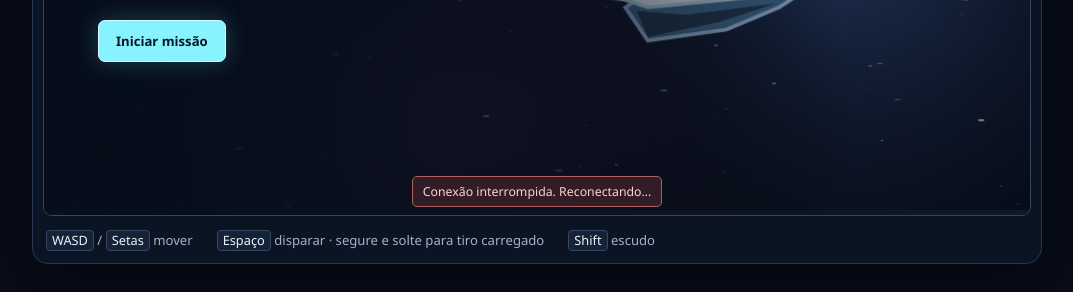
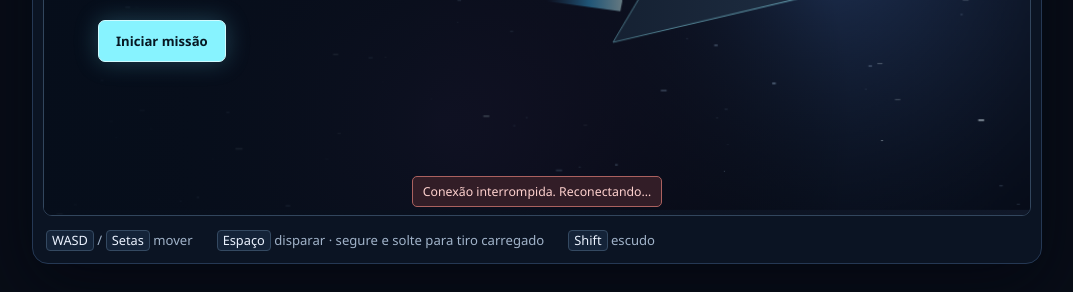
Before and after one commit to Matthaus05/rtype-sistemas-operacionais, a plain HTML site: page web/index.html in a window 1280 px wide. Shown: the part 543-835 px from the top of the page, without its empty margins (103-1176 px from the left). Drawn offline with Linux system fonts and the light colour scheme; no server answers.

Commit message:
Atualiza naves e documenta o jogo no README

```diff
--- a/web/index.html
+++ b/web/index.html
@@ -632,6 +632,16 @@
     pollState();
 
     const {width, height} = canvas;
+    const shipAtlas = new Image();
+    shipAtlas.src = "/assets/ships.png";
+    // Source rectangles enclose each ship with a few pixels for its rim lighting.
+    const shipSprites = {
+      player: [78, 114, 603, 284],
+      scout: [869, 54, 474, 375],
+      gunner: [64, 600, 596, 377],
+      boss: [756, 505, 650, 544]
+    };
+
     let seed = 27123;
     function random() {
       seed = (1664525 * seed + 1013904223) >>> 0;
@@ -744,31 +754,51 @@
       ctx.globalAlpha = 1;
     }
 
+    function drawHull(kind, w, h) {
+      const [sx, sy, sw, sh] = shipSprites[kind];
+      const scale = Math.min(w / sw, h / sh);
+      const dw = sw * scale;
+      const dh = sh * scale;
+      if (shipAtlas.naturalWidth) {
+        ctx.drawImage(shipAtlas, sx, sy, sw, sh, -dw / 2, -dh / 2, dw, dh);
+      } else {
+        const direction = kind === "player" ? 1 : -1;
+        const tip = dw / 2 * direction;
+        const edge = kind === "player" ? "#94eaff" : "#ff9a81";
+        polygon([[tip, 0], [-tip, -dh / 2], [-tip * .72, 0], [-tip, dh / 2]], "#273a52", edge);
+      }
+    }
+
     function drawPlayer(player, now) {
       ctx.save();
       ctx.translate(player.x, player.y);
-      ctx.scale(player.w / 52, player.h / 32);
       if (player.invulnerable) ctx.globalAlpha = .65;
-      const flame = 12 + 8 * (Math.sin(now * .043) + 1);
-      const jet = ctx.createLinearGradient(-27 - flame, 0, -17, 0);
-      jet.addColorStop(0, "#4ecfff00");
-      jet.addColorStop(.55, "#54cfff");
-      jet.addColorStop(1, "#e8ffff");
-      polygon([[-27 - flame, 0], [-19, -5], [-15, 0], [-19, 5]], jet);
-      polygon([[-23, -6], [-17, -15], [4, -12], [18, -6], [27, 0], [18, 6],
-        [4, 12], [-17, 15], [-23, 6], [-14, 0]], "#416c8c", "#9ebce1");
-      polygon([[-16, -10], [-10, -6], [17, -4], [27, 0], [13, 3], [-17, 6],
-        [-23, 4], [-23, -4]], "#edf9ff", "#bad7e7");
-      polygon([[-17, 14], [2, 10], [17, 5], [-7, 8], [-20, 7]], "#24374e");
-      polygon([[3, -6], [13, -4], [18, 0], [9, 1], [1, -1]], "#35b7da");
-      ctx.fillStyle = "#bdfcff";
-      ctx.fillRect(-14, -1, 12, 2);
+      const nozzle = -.47 * player.w;
+      const plumeWidth = .042 * player.w;
+      const nozzleOffset = .065 * player.w;
+      for (const y of [-nozzleOffset, nozzleOffset]) {
+        const flame = player.w * (.27 + Math.sin(now * .041 + y) * .1);
+        const jet = ctx.createLinearGradient(nozzle - flame, 0, nozzle, 0);
+        jet.addColorStop(0, "#54acf500");
+        jet.addColorStop(.58, "#43bfff");
+        jet.addColorStop(1, "#d1faff");
+        polygon([
+          [nozzle - flame, y],
+          [nozzle, y - plumeWidth],
+          [nozzle + 2, y],
+          [nozzle, y + plumeWidth]
+        ], jet);
+      }
+      drawHull("player", player.w, player.h);
 
       if (player.charge > .05) {
-        glow(29, 0, "#8cd4ff", 8 + player.charge * 13);
-        ellipse(30, 0, 1 + player.charge * 4, 1 + player.charge * 4, "#fff");
+        const tip = player.w / 2 + 3;
+        const spark = 1 + player.charge * 4;
+        glow(tip, 0, "#8cd4ff", 8 + player.charge * 13);
+        ellipse(tip, 0, spark, spark, "#fff");
       }
       if (player.shield) {
+        ctx.globalAlpha = 1;
         ellipse(0, 0, 35, 26, "#91d7ff22");
         ctx.strokeStyle = "#a8deff";
         ctx.lineWidth = 1.7;
@@ -784,34 +814,15 @@
     function drawEnemy(enemy, now) {
       ctx.save();
       ctx.translate(enemy.x, enemy.y);
-      ctx.scale(enemy.w / 52, enemy.h / 32);
+      ctx.globalAlpha = .42 + Math.sin(now * .02 + enemy.y) * .19;
       if (enemy.kind === "boss") {
-        polygon([[-26, -7], [-17, -11], [-21, -15], [-8, -16], [7, -12], [21, -15],
-          [26, -8], [20, 0], [26, 8], [21, 15], [7, 12], [-8, 16], [-21, 15],
-          [-17, 11], [-26, 7], [-20, 0]], "#3e203d", "#f4869c");
-        polygon([[-23, -5], [-11, -10], [5, -6], [18, -9], [20, -3], [12, 0], [20, 3],
-          [18, 9], [5, 6], [-11, 10], [-23, 5], [-12, 0]], "#a24a68", "#fa9aab");
-        polygon([[-17, 0], [-9, -4], [4, -4], [11, 0], [4, 4], [-9, 4]], "#160e24");
-        glow(-5, 0, "#ff7694", 8);
-        ellipse(-5, 0, 4, 2, "#ffe9dc");
-        ctx.fillStyle = "#ffc481";
-        ctx.fillRect(16, -8, 5, 1.2);
-        ctx.fillRect(16, 7, 5, 1.2);
-      } else if (enemy.kind === "gunner") {
-        polygon([[-26, 0], [-16, -5], [-16, -13], [2, -15], [24, -11], [19, 0],
-          [24, 11], [2, 15], [-16, 13], [-16, 5]], "#583025", "#f0a06d");
-        polygon([[-16, -4], [-5, -7], [15, -4], [20, 0], [15, 4], [-5, 7],
-          [-16, 4], [-8, 0]], "#a65e42", "#ffa876");
-        ellipse(-7, 0, 4, 2, "#fff3b4");
+        glow(enemy.w * .47, -enemy.h * .16, "#ff6797", enemy.w * .17);
+        glow(enemy.w * .47, enemy.h * .16, "#ff6797", enemy.w * .17);
       } else {
-        polygon([[-26, 0], [-15, -7], [-4, -6], [12, -16], [23, -10], [20, 0],
-          [23, 10], [12, 16], [-4, 6], [-15, 7]], "#613742", "#e9868b");
-        polygon([[-23, 0], [-14, -4], [5, -5], [16, 0], [5, 5], [-14, 4]], "#d45c59");
-        ellipse(-8, 0, 4, 2, "#ffe4ac");
+        glow(enemy.w * .4, 0, "#ff9067", enemy.w * .22);
       }
-      ctx.globalAlpha = .72 + Math.sin(now * .022 + enemy.y) * .22;
-      ellipse(21, 0, 8, 3.2, "#ffad6d");
-      ellipse(20, 0, 3.5, 1.4, "#fff2cb");
+      ctx.globalAlpha = 1;
+      drawHull(enemy.kind, enemy.w, enemy.h);
       ctx.restore();
     }
 
@@ -848,9 +859,9 @@
 
       if (ready) {
         const drift = Math.sin(now * .0015) * 10;
-        drawPlayer({x: 650, y: 307 + drift, w: 190, h: 115}, now);
-        drawEnemy({x: 864, y: 126, w: 33, h: 22, kind: "scout"}, now);
-        drawEnemy({x: 901, y: 174, w: 42, h: 29, kind: "gunner"}, now);
+        drawPlayer({x: 672, y: 307 + drift, w: 236, h: 132}, now);
+        drawEnemy({x: 837, y: 112, w: 58, h: 42, kind: "scout"}, now);
+        drawEnemy({x: 888, y: 180, w: 76, h: 53, kind: "gunner"}, now);
       } else {
         for (const enemy of state.enemies) drawEnemy(enemy, now);
         for (const shot of state.shots) drawShot(shot);
```
Also changed, not shown: docs/starfighter-tela-inicial.png (added), web/ships.png (added), 3 other files.
